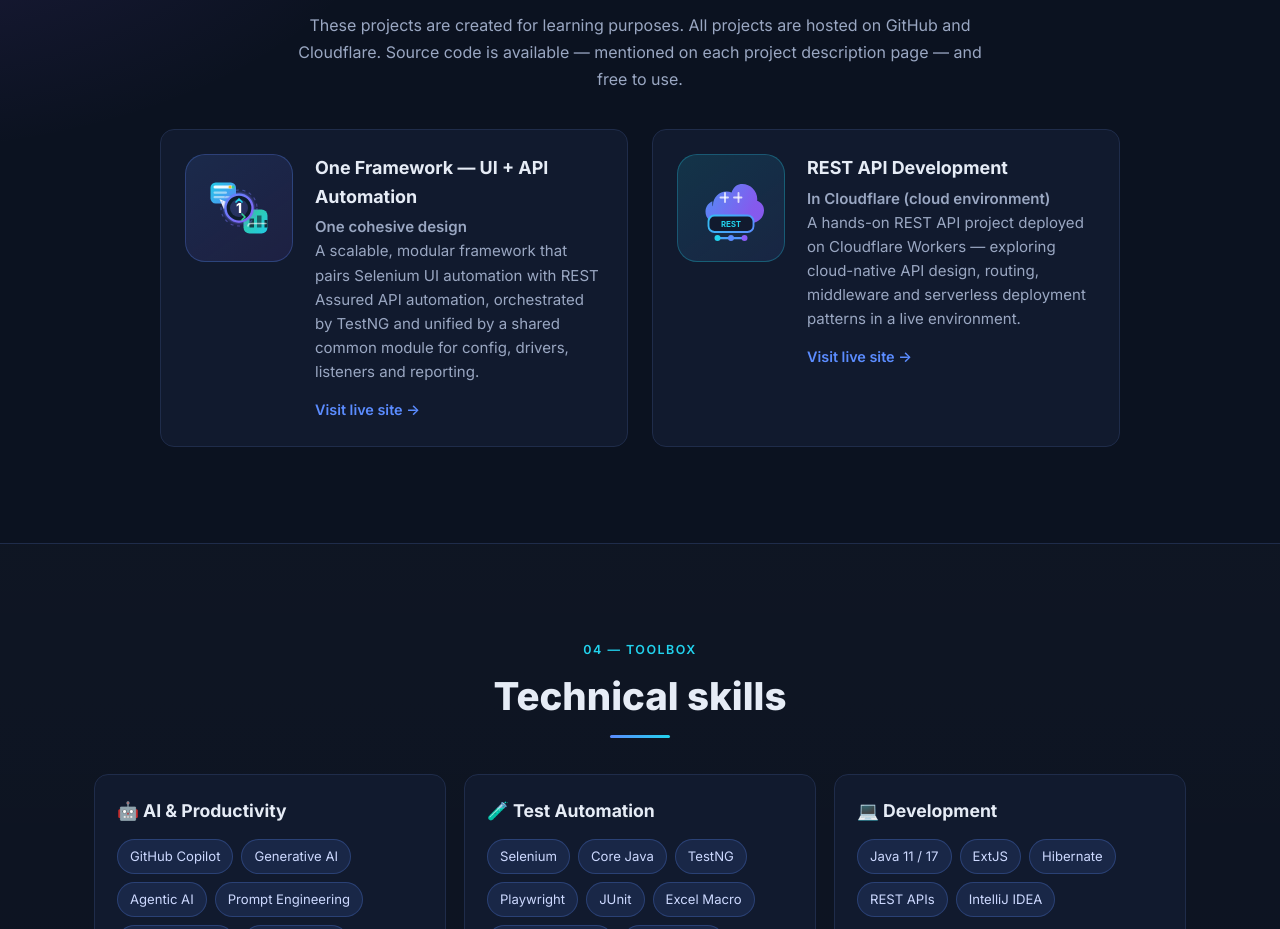
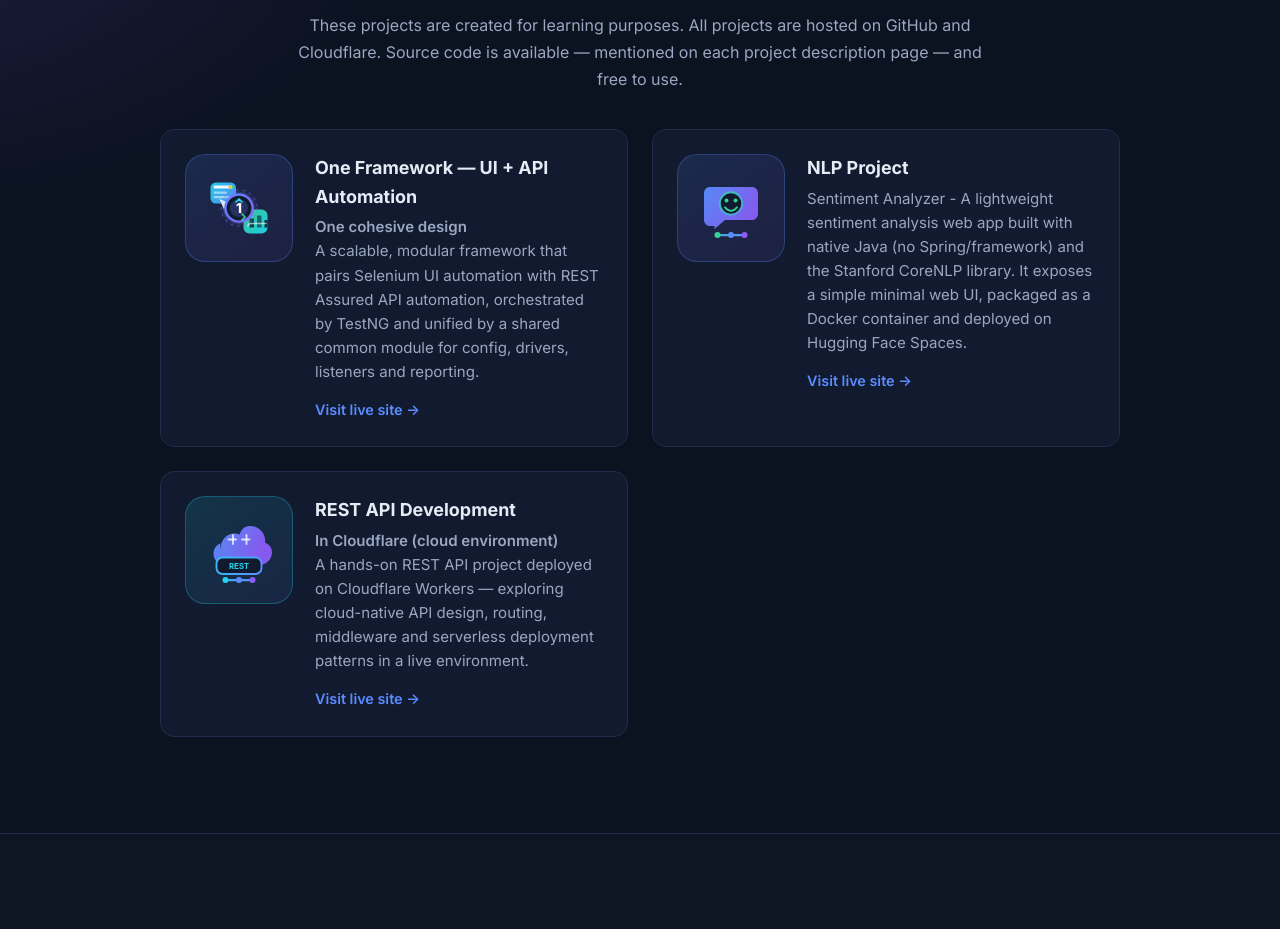
Before and after one commit to devgujar/devgujar.github.io, a website built with webpack: page index.html in a window 1280 px wide. Shown: the part 1880-2809 px from the top of the page. Built offline with nearby package versions, Linux system fonts and the light colour scheme.

Commit message:
Add NLP Project

```diff
--- a/index.html
+++ b/index.html
@@ -163,7 +163,6 @@
             Source code is available — mentioned on each project description page — and free to use.
           </p>
         </header>
-
         <div class="live-projects-grid">
           <article class="live-project-card reveal">
             <a href="https://oneframework.devgujar.workers.dev/" class="live-project-icon" target="_blank" rel="noopener" aria-label="Open One Framework project">
@@ -181,7 +180,22 @@
               </a>
             </div>
           </article>
-
+          <article class="live-project-card reveal">
+            <a href="https://huggingface.co/spaces/devgujar/java-sentiment-analyzer" class="live-project-icon" target="_blank" rel="noopener" aria-label="Open NLP Sentiment Analyzer project">
+              <img src="img/projects/nlp.svg" alt="" width="96" height="96">
+            </a>
+            <div class="live-project-body">
+              <h3>NLP Project</h3>
+              <p>
+                Sentiment Analyzer - A lightweight sentiment analysis web app built with native Java (no Spring/framework) and the
+                Stanford CoreNLP library. It exposes a simple minimal web UI, packaged as a
+                Docker container and deployed on Hugging Face Spaces.
+              </p>
+              <a href="https://huggingface.co/spaces/devgujar/java-sentiment-analyzer" class="live-project-link" target="_blank" rel="noopener">
+                Visit live site →
+              </a>
+            </div>
+          </article>
           <article class="live-project-card reveal">
             <a href="https://restapi.devgujar.workers.dev/" class="live-project-icon live-project-icon--api" target="_blank" rel="noopener" aria-label="Open REST API project">
               <img src="img/projects/restapi.svg" alt="" width="96" height="96">
@@ -684,6 +698,7 @@
 LIVE PROJECTS:
 - "One Framework — UI + API Automation": a scalable modular framework pairing Selenium UI automation with REST Assured API automation, orchestrated by TestNG with a shared common module. Live: https://oneframework.devgujar.workers.dev/
 - "REST API Development": a hands-on REST API on Cloudflare Workers exploring cloud-native API design, routing, middleware and serverless deployment. Live: https://restapi.devgujar.workers.dev/
+- "NLP Project — Sentiment Analyzer": a lightweight sentiment analysis web app built with native Java (no Spring/framework) and the Stanford CoreNLP library, exposing a simple HTTP API and minimal web UI, packaged as a Docker container and deployed on Hugging Face Spaces. Live: https://huggingface.co/spaces/devgujar/java-sentiment-analyzer
 
 CONTACT:
 - Email: devgujar@gmail.com | Phone: +91 9096-3121-88
```
Also changed, not shown: img/projects/nlp.svg (added).
